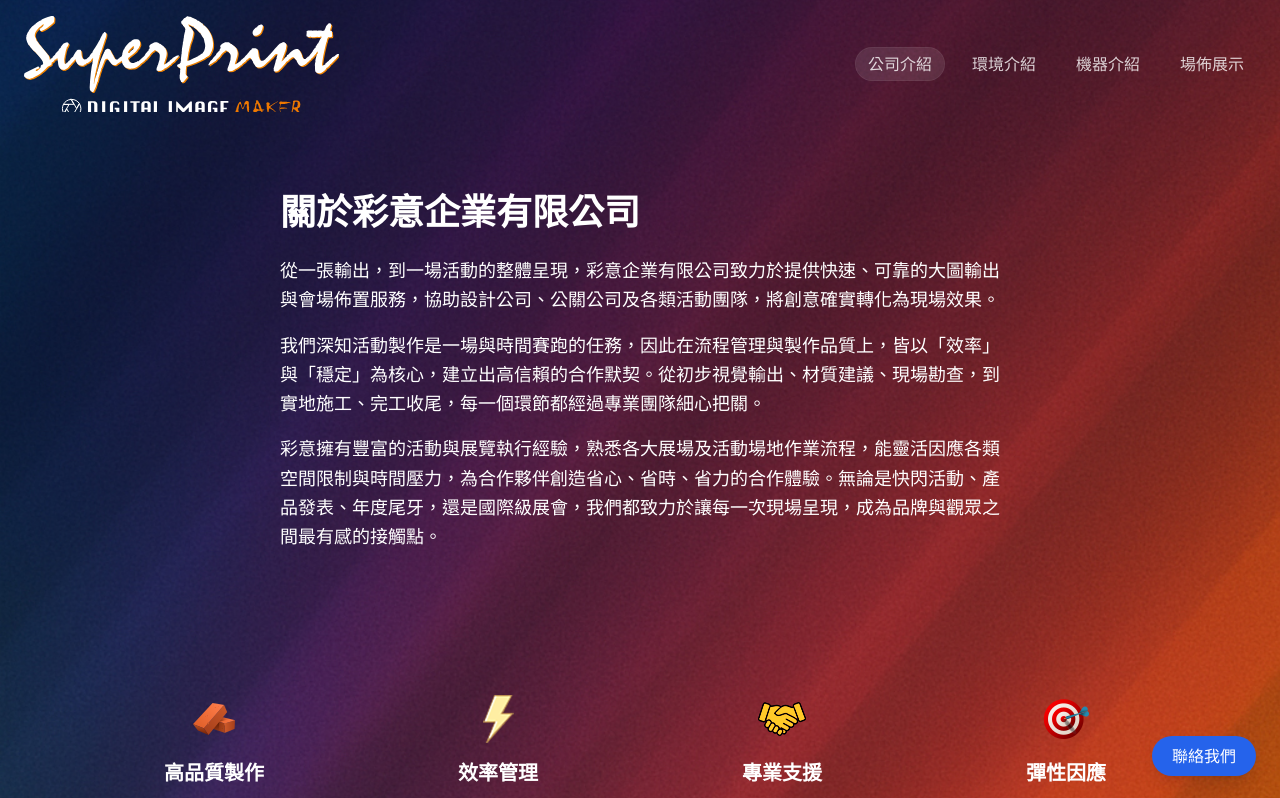
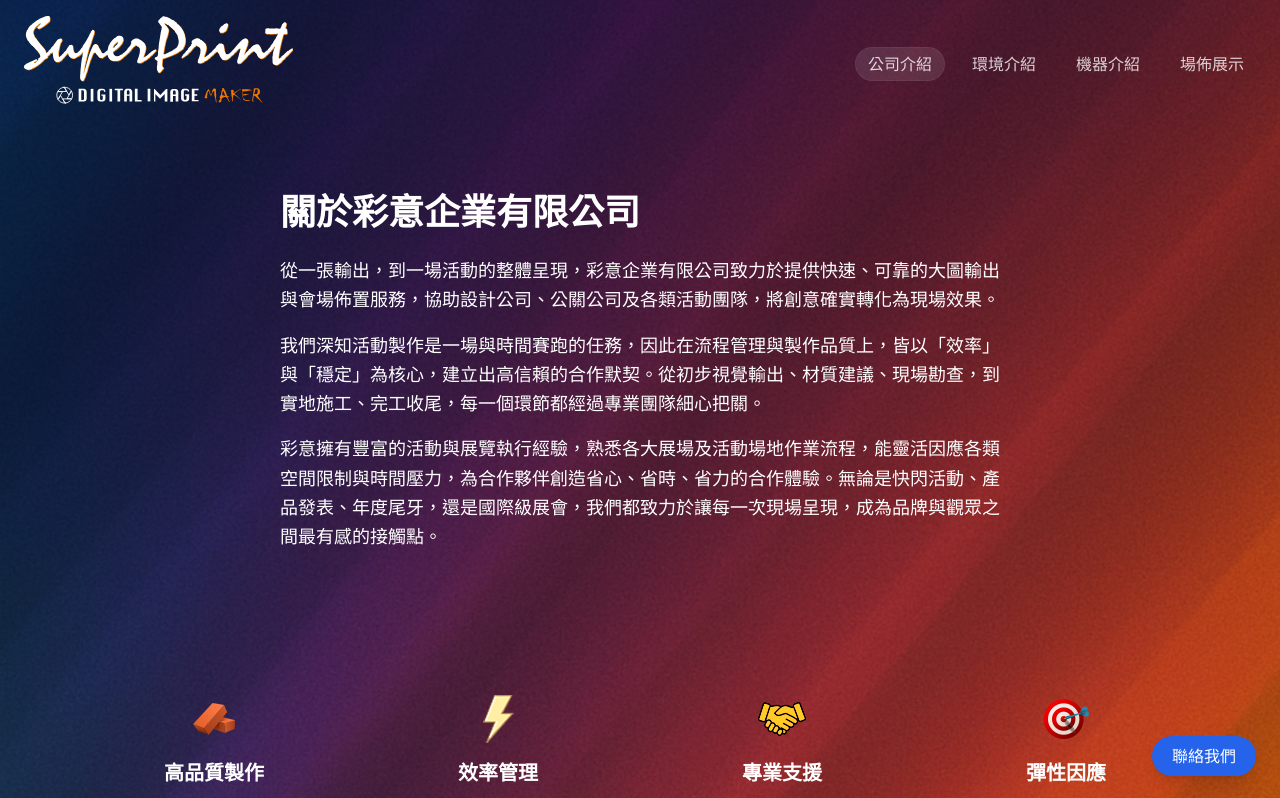
Before and after one commit to jackey10055206/Company_Website, a Next.js app in the folder my-portfolio-frontend/: page / in a window 1280 px wide. Shown: the top 798 px of the page. Built offline with nearby package versions, Linux system fonts and the light colour scheme.

Commit message:
ui(brand): use logo_1.svg in header

```diff
--- a/my-portfolio-frontend/src/app/(site)/layout.tsx
+++ b/my-portfolio-frontend/src/app/(site)/layout.tsx
@@ -18,7 +18,7 @@ export default function SiteLayout({ children }: { children: React.ReactNode })
           {/* Use <img> for SVG to avoid next/image SVG restrictions/optimization */}
           {/* eslint-disable-next-line @next/next/no-img-element */}
           <img
-            src="/brand/logo_2.svg"
+            src="/brand/logo_1.svg"
             alt="公司 Logo"
             className="h-14 w-auto md:h-24"
           />
```
